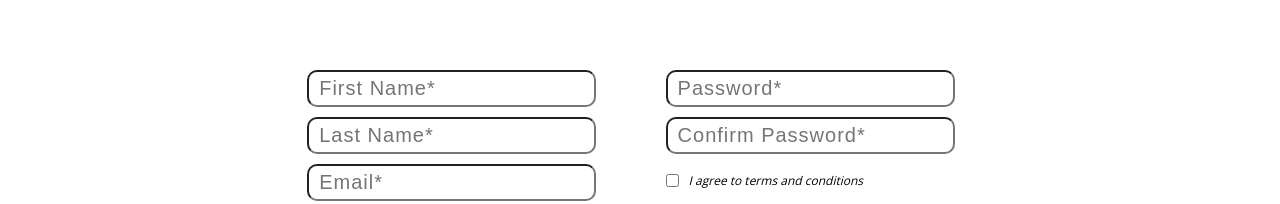
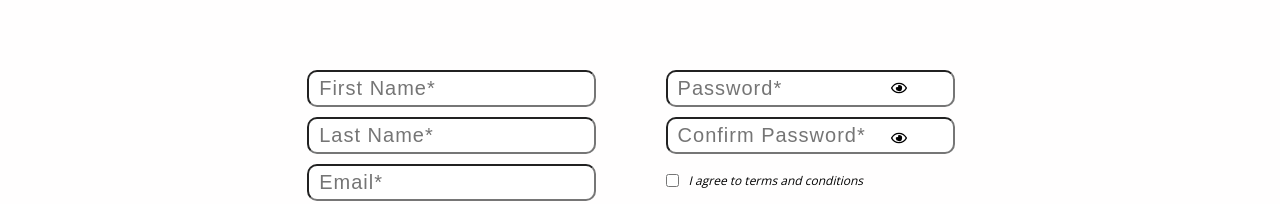
Before and after one commit to CarinWood/Login-page, a Next.js app: page / in a window 1280 px wide. Shown: the part 430-634 px from the top of the page. Built offline with nearby package versions, Linux system fonts and the light colour scheme.

Commit message:
toggle show password logic updated

```diff
--- a/components/form/Form.js
+++ b/components/form/Form.js
@@ -1,6 +1,22 @@
 import styles from './form.module.css'
+import { FaRegEye, FaRegEyeSlash } from "react-icons/fa";
+import { useState } from 'react';
 
 const Form = () => {
+
+  const [showPassword, setShowPassword] = useState(false)
+  const [showConfirmPassword, setShowConfirmPassword] = useState(false)
+
+  const toggleShowPassword = () => {
+    setShowPassword(!showPassword)
+  }
+
+  const toggleShowConfirmPassword = () => {
+    setShowConfirmPassword(!showConfirmPassword)
+  }
+
+
+
   return (
     <form className={styles.wrapper}>
         <div className={styles.left}>
@@ -9,9 +25,10 @@ const Form = () => {
             <input type="text" className={styles.input} placeholder="Email*"/>
         </div>
         <div className={styles.right}>
-            <input type="password" className={styles.input} placeholder="Password*" />
-            <input type="password" className={styles.input} placeholder="Confirm Password*"/>
-
+            <input type={showPassword ?"password":"text"} id="password" className={styles.input} placeholder="Password*"/>
+            <span className={styles.eyespan} onClick={() => toggleShowPassword()}>{showPassword ? <FaRegEyeSlash className={styles.eye}/>:<FaRegEye className={styles.eye}/>}</span>
+            <input type={showConfirmPassword ? "password" : "text"} id="password" className={styles.input} placeholder="Confirm Password*"/>
+            <span className={styles.eyespanTwo} onClick={() => toggleShowConfirmPassword()}>{showConfirmPassword ? <FaRegEyeSlash className={styles.eye}/>:<FaRegEye className={styles.eye}/>}</span>
             <div className={styles.checkboxDiv}>
               <input type="checkbox" id="terms" name="terms" value="terms"/>
               <label className={styles.label} for="terms"><i>I agree to terms and conditions</i></label>
--- a/components/form/form.module.css
+++ b/components/form/form.module.css
@@ -44,6 +44,23 @@
 
 .button:active {
     transform: translateY(2px);
+}
+
+.eyespan {
+    position: absolute;
+    margin-left: 225px;
+    margin-top: 9px;
+    cursor: pointer;
+}
+
+.eyespanTwo {
+    position: absolute;
+    margin-top: 59px;
+    margin-left: 225px;
+    cursor: pointer;
+}
+
+.eye {
 
 }
 
--- a/components/header/header.module.css
+++ b/components/header/header.module.css
@@ -14,7 +14,7 @@
 }
 
 .headline {
-    font-family: "CormorantSC";
+    font-family: "CormorantSC", serif;
     letter-spacing: 3px;
     text-transform: uppercase;
     font-size: 30px;
--- a/components/text/text.module.css
+++ b/components/text/text.module.css
@@ -8,7 +8,7 @@
 }
 
 .heading {
-    font-family: "CormorantSC";
+    font-family: "CormorantSC", serif;
     font-size: 30px;
     letter-spacing: 3px;
     text-transform: uppercase;
--- a/styles/globals.css
+++ b/styles/globals.css
@@ -19,6 +19,7 @@
 body {
   width: 100%;
   overflow-x: hidden;
-  font-family: "OpenSans";
+  font-family: "OpenSans", sans-serif;
   position: relative;
+  background-color: rgb(255, 254, 254);
 }
```
Also changed, not shown: 1 other file (tests, documents, lock files or other folders).
